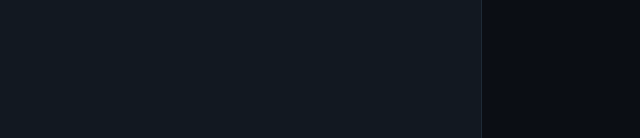
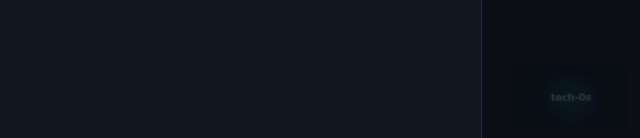
Before and after one commit to tech-0s/tech-0s.github.io, a plain HTML site: page index.html in a window 1280 px wide. Shown: the part 662-800 px from the top of the page, 640-1280 px from the left. Drawn offline with Linux system fonts and the light colour scheme.

Commit message:
Marca de agua tech-0s

```diff
--- a/index.html
+++ b/index.html
@@ -47,6 +47,7 @@
   footer{ border-top:1px solid var(--line); text-align:center; padding:26px; color:#6d8a9c; font-size:.85rem; }
   .tag{ display:inline-block; background:#12262a; color:var(--cyan2); border:1px solid var(--cyan); border-radius:20px;
         padding:2px 12px; font-size:.8rem; margin-left:8px; }
+.marca{ position:fixed; right:14px; bottom:10px; width:110px; opacity:.16; pointer-events:none; z-index:999; }
 </style>
 </head>
 <body>
@@ -123,6 +124,8 @@
 
 </div>
 
+<img class="marca" src="tech-os-logo.png" alt="tech-0s">
+
 <footer>
   tech-0s 7 "gigi" &middot; Hecho a mano &middot; Copyleft 2026
 </footer>
```
